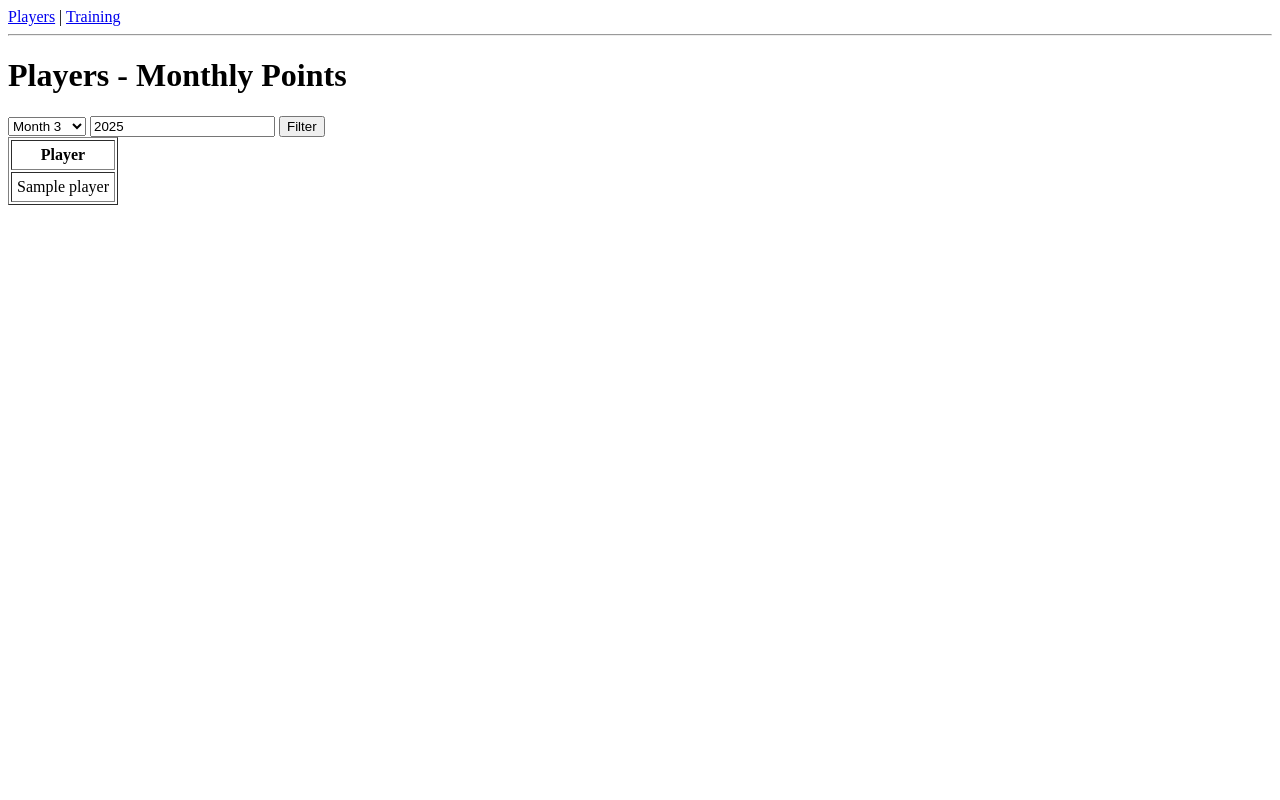
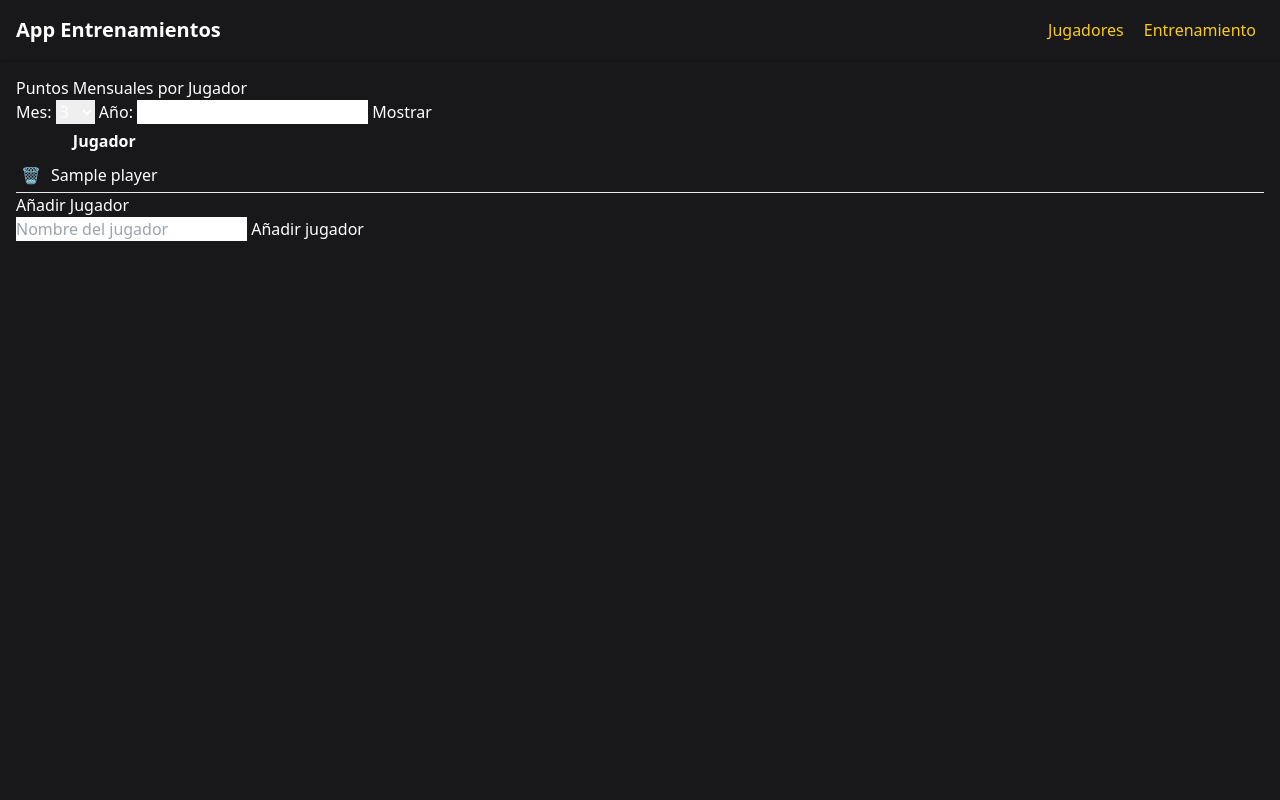
Before and after one commit to benru89/puntos, a Flask app: page /players in a window 1280 px wide. Run offline with Flask 3, Linux system fonts and the light colour scheme; tables that the repository leaves empty hold one stand-in row (values such as "Sample post"); some libraries are stand-ins or nearby versions.

Commit message:
add and remove players

```diff
--- a/routes/players.py
+++ b/routes/players.py
@@ -1,8 +1,7 @@
-from flask import Blueprint, render_template, request
+from flask import Blueprint, render_template, request, redirect, url_for
 from models import Player, TrainingPoints
 from extensions import db
-import datetime
-import calendar
+import datetime, calendar
 
 players_bp = Blueprint('players', __name__, template_folder='../templates')
 
@@ -20,17 +19,13 @@ def list_players():
         TrainingPoints.date.between(first_day, last_day)
     ).all()
 
-    # Fix: clearly build the nested dictionary correctly
     training_points = {}
-    training_dates = set()
-
     for tp in points_query:
-        training_dates.add(tp.date)
         if tp.player_id not in training_points:
             training_points[tp.player_id] = {}
         training_points[tp.player_id][tp.date] = tp.points
 
-    training_dates = sorted(training_dates)
+    training_dates = sorted({tp.date for tp in points_query})
 
     return render_template('players.html',
                            players=players,
@@ -38,3 +33,21 @@ def list_players():
                            training_dates=training_dates,
                            month=month,
                            year=year)
+
+@players_bp.route('/add_player', methods=['POST'])
+def add_player():
+    name = request.form.get('name')
+    if name:
+        nuevo_jugador = Player(name=name)
+        db.session.add(nuevo_jugador)
+        db.session.commit()
+    return redirect(url_for('players.list_players'))
+
+@players_bp.route('/delete_player/<int:player_id>', methods=['POST'])
+def delete_player(player_id):
+    player = Player.query.get_or_404(player_id)
+    # Also remove associated training points (optional but recommended)
+    TrainingPoints.query.filter_by(player_id=player.id).delete()
+    db.session.delete(player)
+    db.session.commit()
+    return redirect(url_for('players.list_players'))
--- a/templates/base.html
+++ b/templates/base.html
@@ -1,15 +1,34 @@
 <!DOCTYPE html>
-<html lang="en">
+<html lang="es">
 <head>
     <meta charset="UTF-8">
-    <title>{% block title %}Training App{% endblock %}</title>
+    <meta name="viewport" content="width=device-width, initial-scale=1">
+    <title>{% block title %}App Entrenamientos{% endblock %}</title>
+    <script src="https://cdn.tailwindcss.com"></script>
+    <script>
+        tailwind.config = {
+          theme: {
+            extend: {
+              colors: {
+                primary: '#facc15', /* softer yellow */
+                dark: '#18181b' /* softer black */
+              }
+            }
+          }
+        }
+    </script>
 </head>
-<body>
-    <nav>
-        <a href="/players">Players</a> |
-        <a href="/training">Training</a>
+<body class="bg-dark text-white min-h-screen">
+    <nav class="bg-dark shadow p-4 flex justify-between items-center">
+        <h1 class="text-xl font-semibold">App Entrenamientos</h1>
+        <div>
+            <a href="{{ url_for('players.list_players') }}" class="text-primary hover:underline mx-2">Jugadores</a>
+            <a href="{{ url_for('training.training') }}" class="text-primary hover:underline mx-2">Entrenamiento</a>
+        </div>
     </nav>
-    <hr>
-    {% block content %}{% endblock %}
+
+    <main class="p-4">
+        {% block content %}{% endblock %}
+    </main>
 </body>
 </html>
--- a/templates/players.html
+++ b/templates/players.html
@@ -1,33 +1,51 @@
 {% extends "base.html" %}
-{% block title %}Players and Monthly Points{% endblock %}
+{% block title %}Puntos Mensuales{% endblock %}
 {% block content %}
-<h1>Players - Monthly Points</h1>
+<h1>Puntos Mensuales por Jugador</h1>
 
 <form method="GET">
-    <select name="month">
+    <label for="month">Mes:</label>
+    <select name="month" id="month">
         {% for m in range(1,13) %}
-        <option value="{{ m }}" {% if m == month %}selected{% endif %}>Month {{ m }}</option>
+        <option value="{{ m }}" {% if m == month %}selected{% endif %}>{{ m }}</option>
         {% endfor %}
     </select>
-    <input type="number" name="year" value="{{year}}" required>
-    <button type="submit">Filter</button>
+
+    <label for="year">Año:</label>
+    <input type="number" name="year" id="year" value="{{ year }}">
+    <button type="submit">Mostrar</button>
 </form>
 
 <table border="1" cellpadding="5">
     <tr>
-        <th>Player</th>
+        <th></th>
+        <th>Jugador</th>
         {% for date in training_dates %}
-        <th>{{ date.strftime('%d %b') }}</th>
+            <th>{{ date.strftime('%d %b') }}</th>
         {% endfor %}
     </tr>
     {% for player in players %}
     <tr>
+        <td style="text-align: center;">
+            <form method="POST" action="{{ url_for('players.delete_player', player_id=player.id) }}"
+                  onsubmit="return confirm('¿Seguro que deseas borrar este jugador?');">
+                <button type="submit" style="background:none; border:none; cursor:pointer;">🗑️</button>
+            </form>
+        </td>
         <td>{{ player.name }}</td>
         {% for date in training_dates %}
-        <td>{{ training_points.get(player.id, {}).get(date, '') }}</td>
+            <td>{{ training_points[player.id][date] if player.id in training_points and date in training_points[player.id] else '' }}</td>
         {% endfor %}
     </tr>
     {% endfor %}
 </table>
 
+<hr>
+
+<h2>Añadir Jugador</h2>
+<form action="{{ url_for('players.add_player') }}" method="post">
+    <input type="text" name="name" placeholder="Nombre del jugador" required>
+    <button type="submit">Añadir jugador</button>
+</form>
+
 {% endblock %}
```
